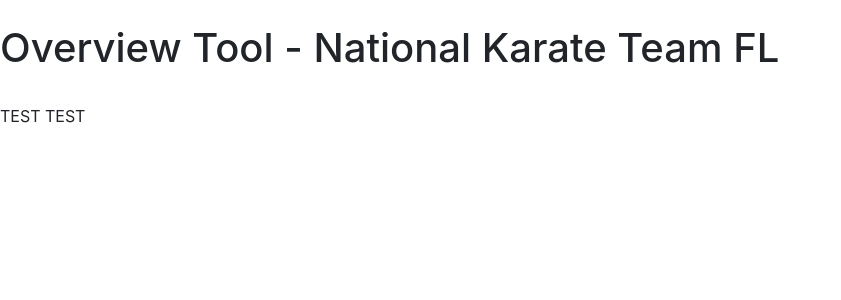
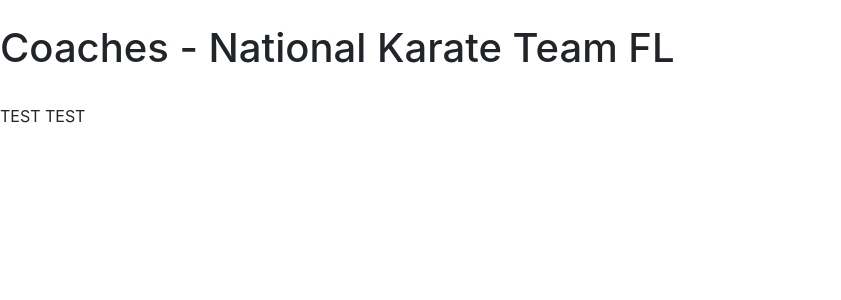
Before and after one commit to Kokille/HTW-DBM, a Flask app: template Sennk/dredd/templates/coaches.html in a window 1280 px wide. Shown: the part 56-356 px from the top of the page, without its empty margins (0-841 px from the left). Run offline with Flask 2, Linux system fonts and the light colour scheme; the template is opened without the code that fills it, so the values that code supplies are empty; some libraries are stand-ins or nearby versions.

Commit message:
fixed nav

```diff
--- a/Sennk/dredd/main.py
+++ b/Sennk/dredd/main.py
@@ -11,7 +11,7 @@ app = Flask(__name__)
 
 
 @app.route("/")
-#@app.route("/index")
+@app.route("/index")
 def index():
     """Summary
 
@@ -20,5 +20,40 @@ def index():
     """
     return render_template("index.html")
 
+"""------------------------------------------------------------------------------------------------------------"""
+
+@app.route("/coaches")
+def coaches():
+    """Summary
+
+    Returns:
+        function: Description
+    """
+    return render_template("coaches.html")
+
+"""------------------------------------------------------------------------------------------------------------"""
+
+@app.route("/athleten")
+def athleten():
+    """Summary
+
+    Returns:
+        function: Description
+    """
+    return render_template("athleten.html")
+
+"""------------------------------------------------------------------------------------------------------------"""
+
+
+
+
+
+
+
+
+
+
+
+
 if __name__ == "__main__":
     app.run(debug=True, port=5000)
--- a/Sennk/dredd/templates/athleten.html
+++ b/Sennk/dredd/templates/athleten.html
@@ -4,10 +4,8 @@
 <body>
     <main>
         <div>
-            <div>
-                <br>
-                <h1>Overview Tool - National Karate Team FL</h1>
-            </div>
+            <br>
+            <h1>Athleten - National Karate Team FL</h1>
         </div>
     </main>
 </body>
--- a/Sennk/dredd/templates/coaches.html
+++ b/Sennk/dredd/templates/coaches.html
@@ -4,10 +4,8 @@
 <body>
     <main>
         <div>
-            <div>
-                <br>
-                <h1>Overview Tool - National Karate Team FL</h1>
-            </div>
+            <br>
+            <h1>Coaches - National Karate Team FL</h1>
         </div>
     </main>
 </body>
--- a/Sennk/dredd/templates/index.html
+++ b/Sennk/dredd/templates/index.html
@@ -4,10 +4,8 @@
 <body>
     <main>
         <div>
-            <div>
-                <br>
-                <h1>Overview Tool - National Karate Team FL</h1>
-            </div>
+            <br>
+            <h1>Overview Tool - National Karate Team FL</h1>
         </div>
     </main>
 </body>
```
